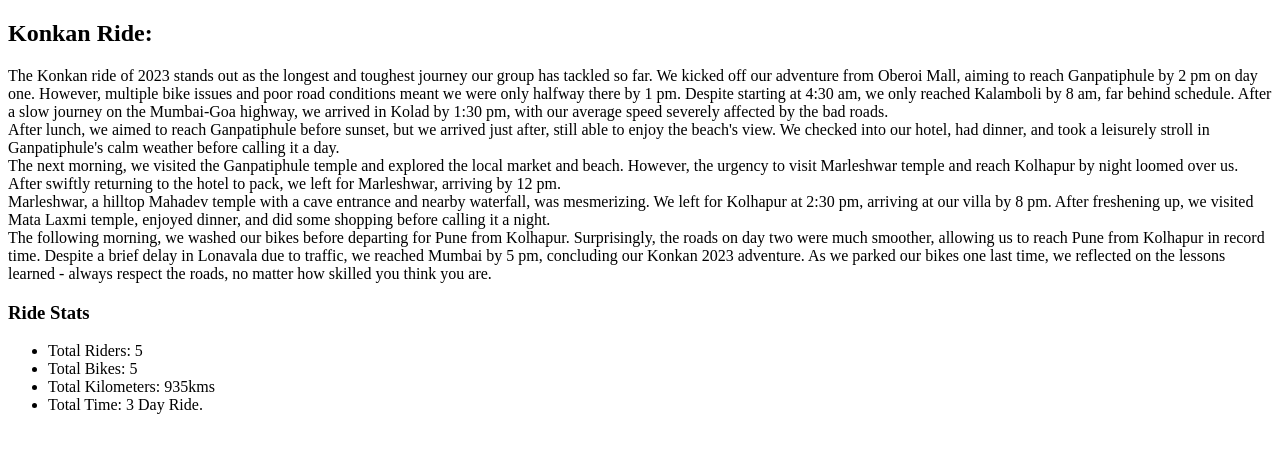
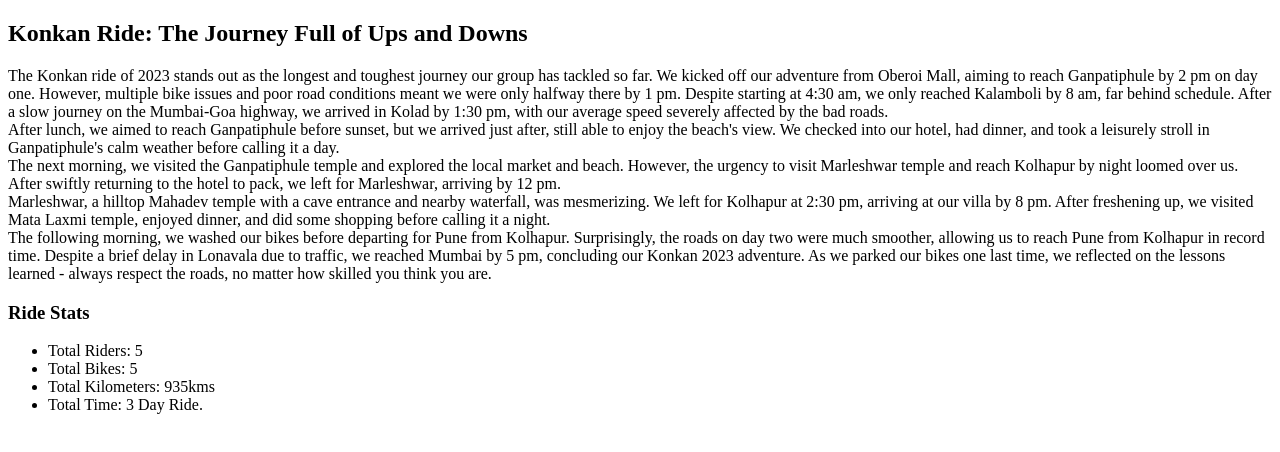
Before and after one commit to Kashyap2210/Yaari-Riders, a plain HTML site: page konkan ride.html in a window 1280 px wide. Drawn offline with Linux system fonts and the light colour scheme.

Commit message:
Title added.

```diff
--- a/konkan ride.html
+++ b/konkan ride.html
@@ -7,7 +7,7 @@
   </head>
   <body>
     <section class="main-heading">
-      <h1>Konkan Ride:</h1>
+      <h1>Konkan Ride: The Journey Full of Ups and Downs</h1>
     </section>
     <section class="description-of-ride">
       <p>
```
